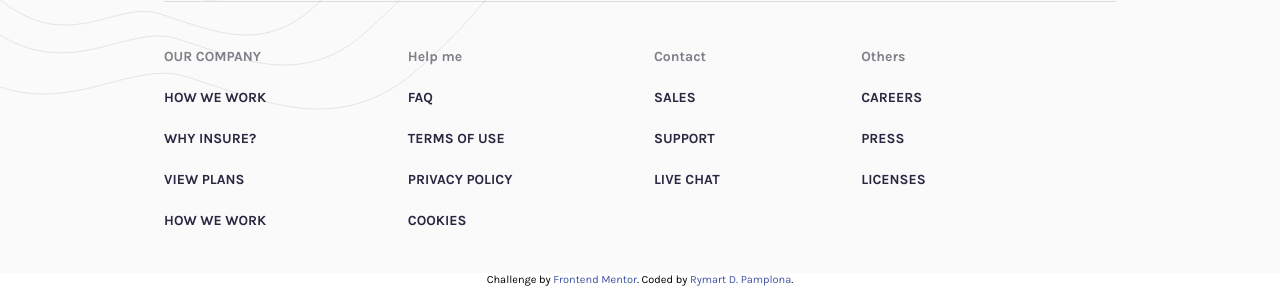
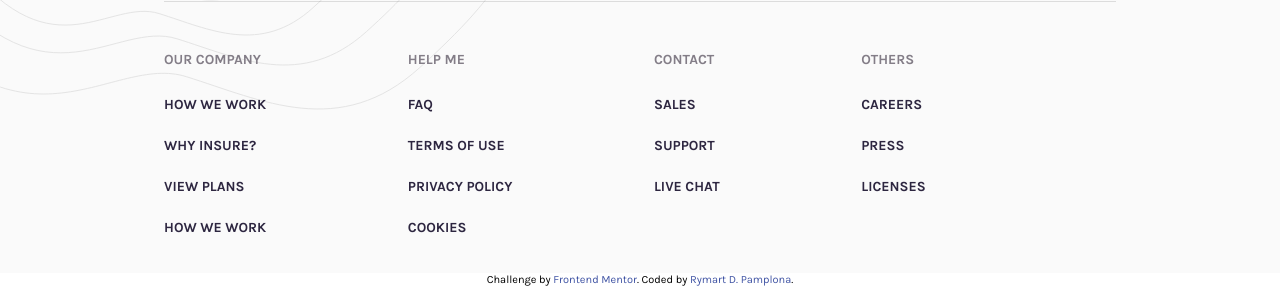
Before and after one commit to pikapikamart/frontendmentor-insure, a website: page index.html in a window 1280 px wide. Shown: the part 2136-2422 px from the top of the page. Drawn offline with Linux system fonts and the light colour scheme.

Commit message:
Add files via upload
Changed the ul in the footer sections, to used a p tag as its title

```diff
--- a/index.html
+++ b/index.html
@@ -115,27 +115,27 @@
     </div>
     <div class="gutter">
       <ul class="section--main text-l-gray">
-        OUR COMPANY
+        <p>OUR COMPANY</p>
         <li><a class="footer--link" href="#">How we work</a></li>
         <li><a class="footer--link" href="#">Why Insure?</a></li>
         <li><a class="footer--link" href="#">View plans</a></li>
         <li><a class="footer--link" href="#">How we work</a></li>
       </ul>
       <ul class="section--main text-l-gray">
-        Help me
+        <p>HELP ME</p>
         <li><a class="footer--link" href="#">FAQ</a></li>
         <li><a class="footer--link" href="#">Terms of use</a></li>
         <li><a class="footer--link" href="#">Privacy policy</a></li>
         <li><a class="footer--link" href="#">Cookies</a></li>
       </ul>
       <ul class="section--main text-l-gray">
-        Contact
+        <p>CONTACT</p>
         <li><a class="footer--link" href="#">Sales</a></li>
         <li><a class="footer--link" href="#">Support</a></li>
         <li><a class="footer--link" href="#">Live chat</a></li>
       </ul>
       <ul class="section--main text-l-gray">
-        Others
+        <p>OTHERS</p>
         <li><a class="footer--link" href="#">Careers</a></li>
         <li><a class="footer--link" href="#">Press</a></li>
         <li><a class="footer--link" href="#">Licenses</a></li>
```
